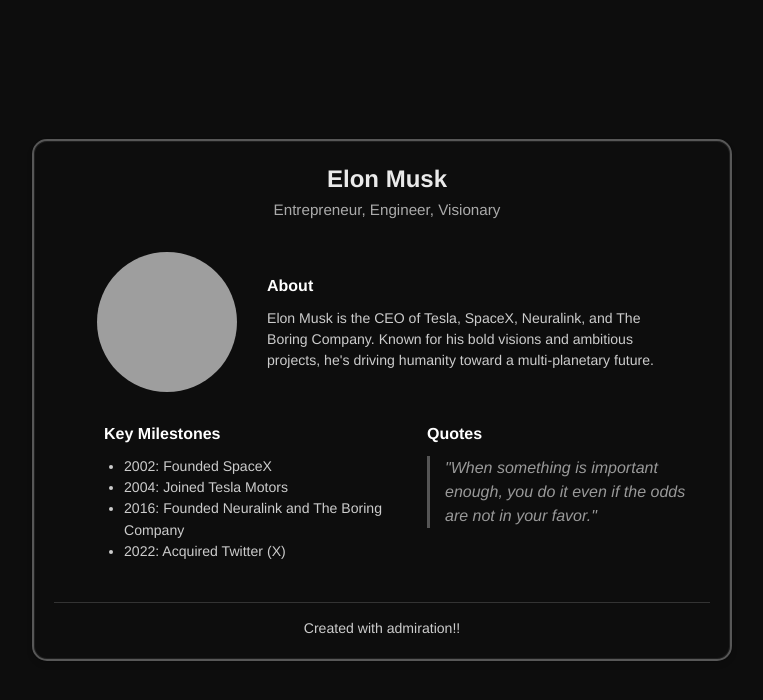
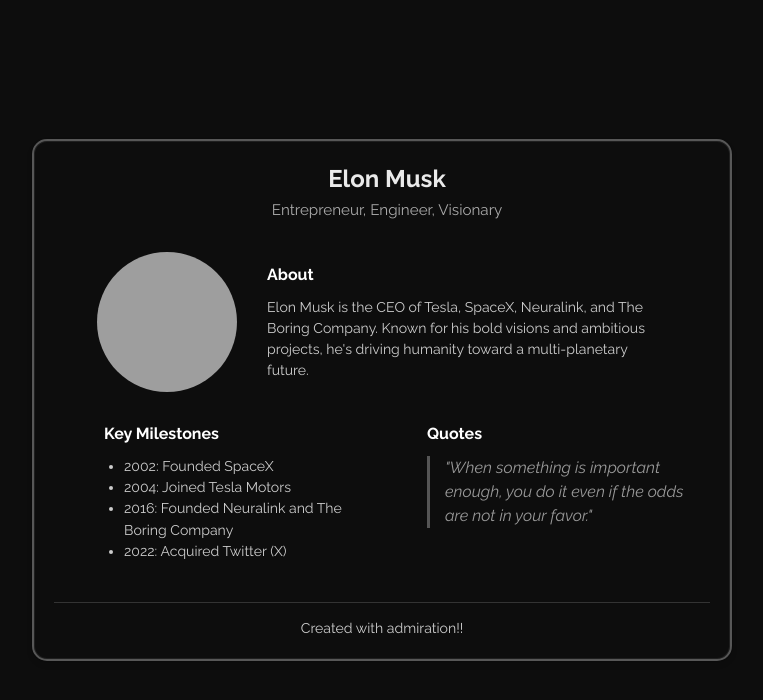
Before and after one commit to sourabhjaishwal/tribute-page, a plain HTML site: page index.html in a window 1280 px wide. Shown: the whole page, without its empty margins (258-1021 px from the left). Drawn offline with Linux system fonts and the light colour scheme; grey boxes are pictures that could not be loaded.

Commit message:
added font style

```diff
--- a/styles.css
+++ b/styles.css
@@ -1,8 +1,11 @@
+@import url('https://fonts.googleapis.com/css2?family=Raleway:ital,wght@0,100..900;1,100..900&display=swap');
+
 /* Base reset */
 * {
     margin: 0;
     padding: 0;
     box-sizing: border-box;
+    font-family: "Raleway", sans-serif;
 }
 
 body {
@@ -11,7 +14,6 @@ body {
     font-family: 'Helvetica Neue', sans-serif;
     line-height: 1.5;
     min-height: 100vh;
-
     display: flex;
     justify-content: center;
     align-items: center;
```
